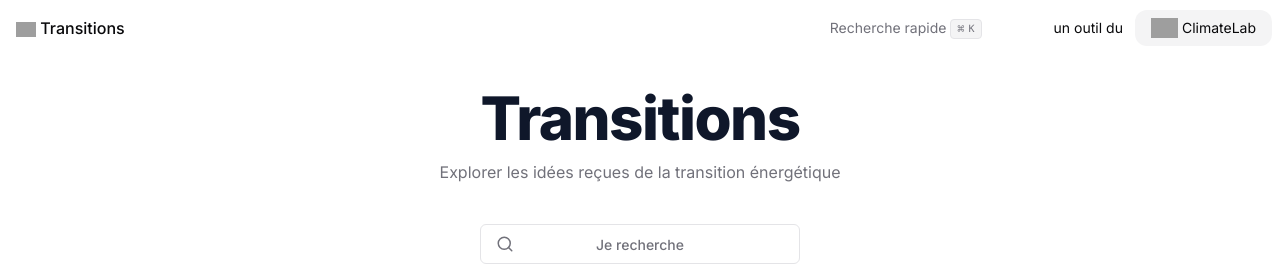
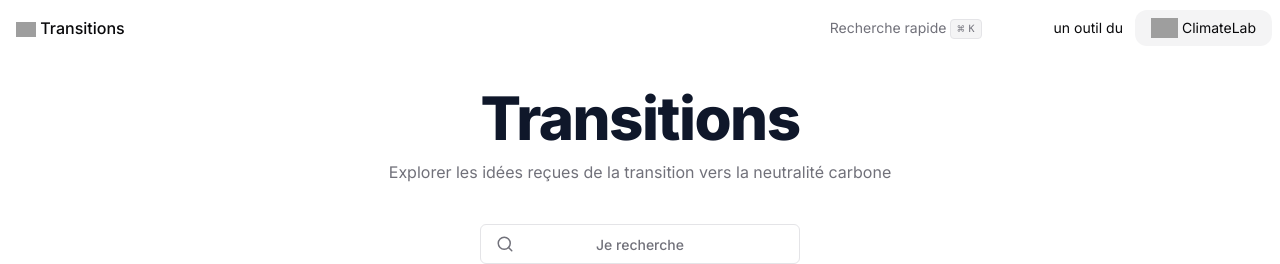
Before and after one commit to alexandre-mace/transition, a Next.js app: page / in a window 1280 px wide. Shown: the top 264 px of the page. Built offline with nearby package versions, Linux system fonts and the light colour scheme; grey boxes are pictures that could not be loaded.

Commit message:
Update baseline

```diff
--- a/app/layout.tsx
+++ b/app/layout.tsx
@@ -9,7 +9,8 @@ const inter = Inter({ subsets: ["latin"] });
 
 export const metadata: Metadata = {
   title: "Transitions",
-  description: "Explorer les idées reçues de la transition énergétique",
+  description:
+    "Explorer les idées reçues de la transition vers la neutralité carbone",
 };
 
 export default function RootLayout({
--- a/app/page.tsx
+++ b/app/page.tsx
@@ -27,7 +27,7 @@ export default function Home() {
           Transitions
         </h1>
         <p className="mx-auto max-w-4xl text-center text-zinc-500">
-          Explorer les idées reçues de la transition énergétique
+          Explorer les idées reçues de la transition vers la neutralité carbone
         </p>
       </section>
 
```
